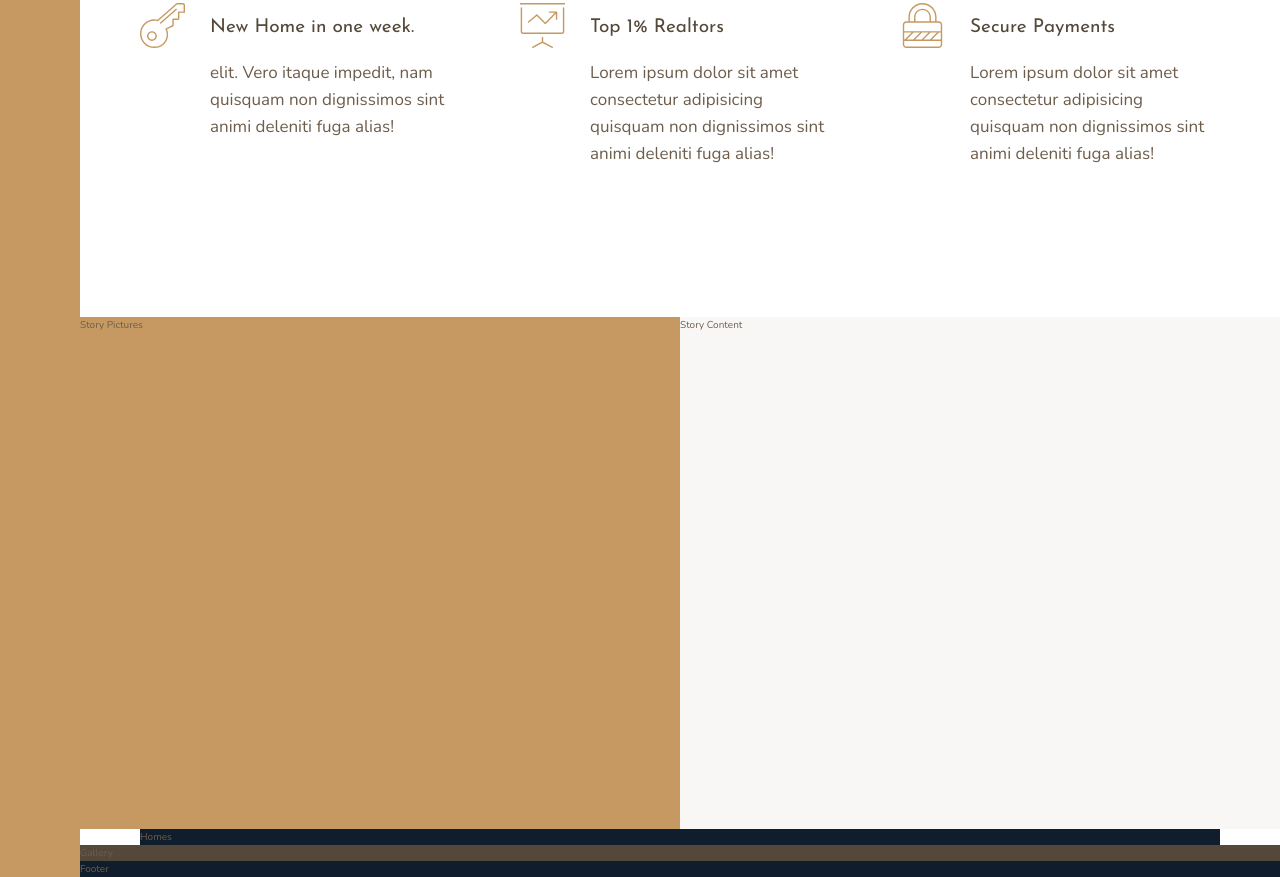
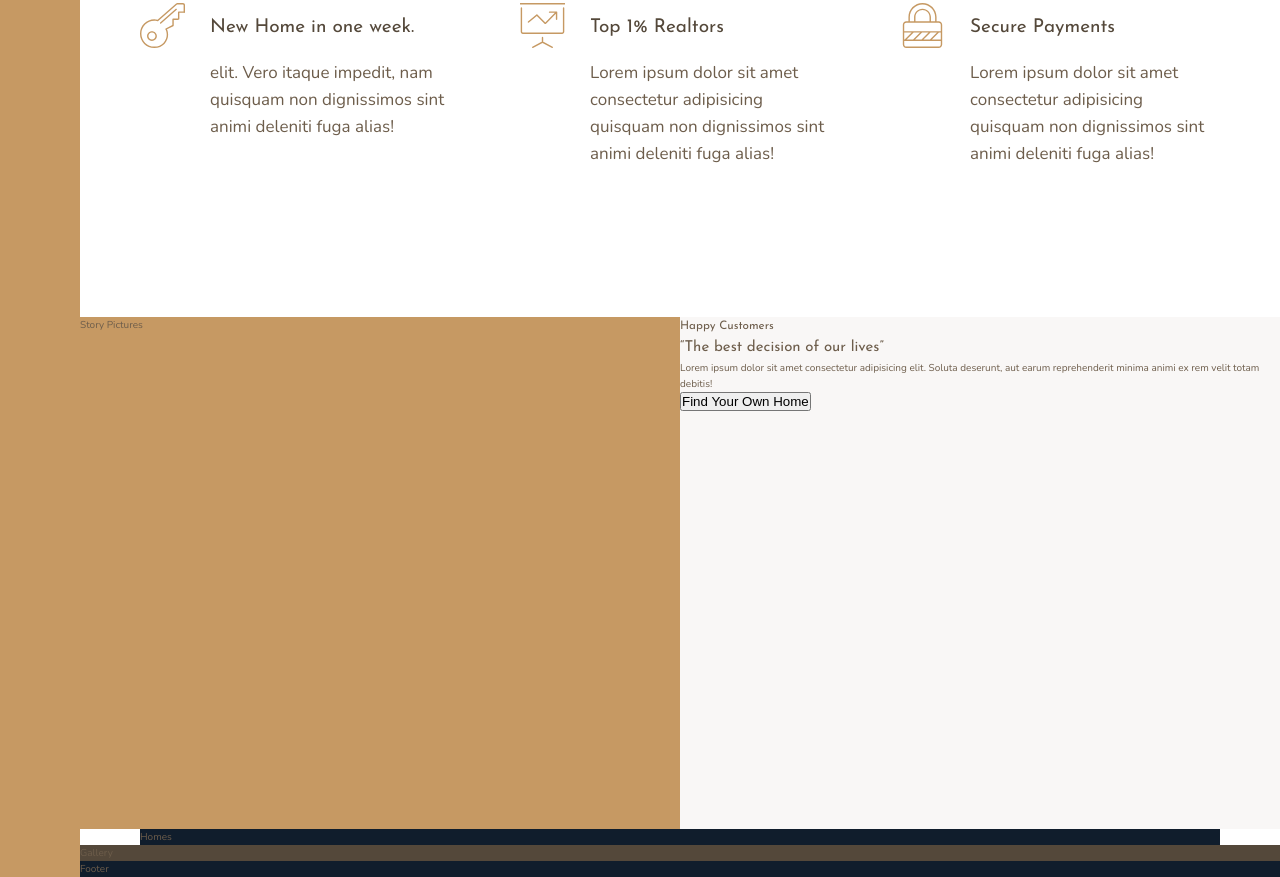
Before and after one commit to GerPut/sass-site, a website: page index.html in a window 1280 px wide. Shown: the part 1018-1895 px from the top of the page. Drawn offline with nearby package versions, Linux system fonts and the light colour scheme.

Commit message:
Work on story section.

```diff
--- a/index.html
+++ b/index.html
@@ -72,7 +72,11 @@
         Story Pictures
     </div>
     <div class="story__content">
-        Story Content
+        <h3 class="heading-3 mb-sm">Happy Customers</h3>
+        <h2 class="heading-2 heading-2--dark mb-md">&ldquo;The best decision of our lives&rdquo;</h2>
+        <p class="story__text">Lorem ipsum dolor sit amet consectetur adipisicing elit. Soluta deserunt, aut earum
+            reprehenderit minima animi ex rem velit totam debitis!</p>
+        <button class="btn">Find Your Own Home</button>
     </div>
     <section class="homes">
         Homes
```
